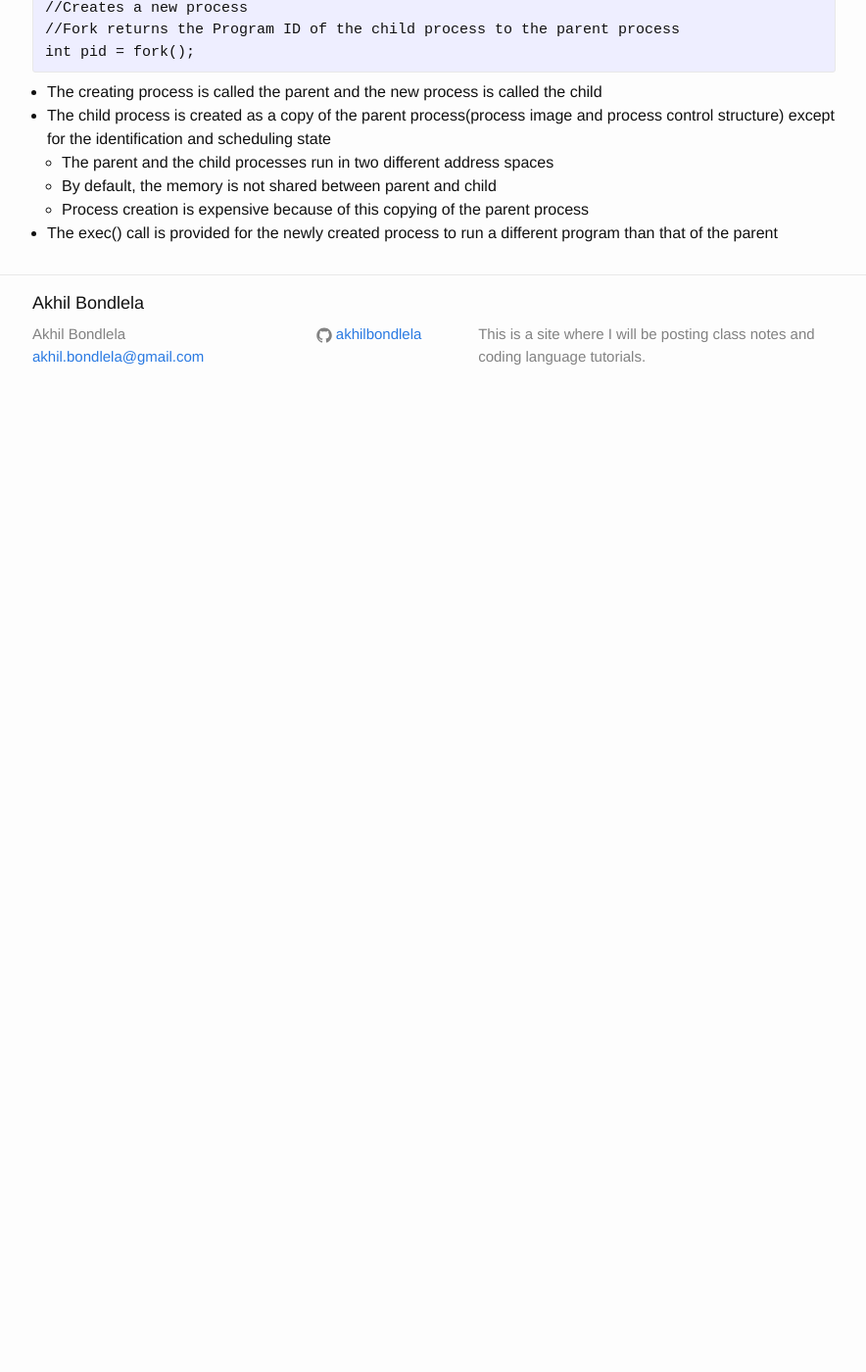
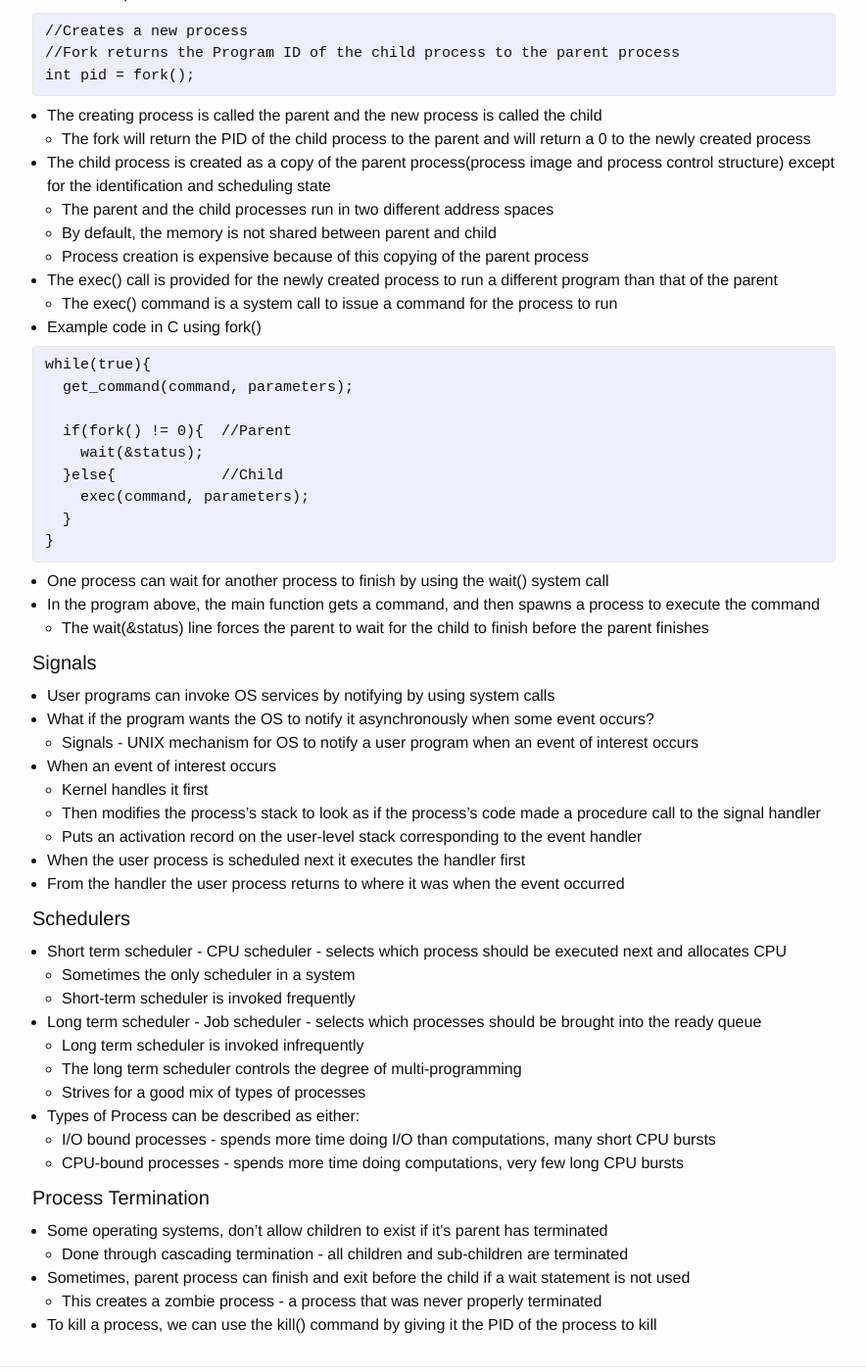
Before and after one commit to akhilbond/akhilbond.github.io, a Jekyll site: the page built from Courses/Intro_to_comp_systems/Intro_to_comp_systems.md, in a window 1280 px wide and 1400 px high, scrolled down 6643 px. Shown: the whole window at 98% size, without its empty margins (197-1081 px from the left). Built offline with Jekyll 4.4.1, drawn with Linux system fonts in a browser that asks for light colours; before the commit the page ends 7048 px from its top, so only the background shows below that; some of the changed text lies outside the part shown.

Commit message:
Lecuture 2/7/17

````diff
--- a/Courses/Intro_to_comp_systems/Intro_to_comp_systems.md
+++ b/Courses/Intro_to_comp_systems/Intro_to_comp_systems.md
@@ -265,6 +265,7 @@ APPLICATION (USER)
   - Accounting Information
 - For each process, the state is maintained in a *process control block(PCB)*
   - This is just data in the OS data space
+  - The process control block can also be called a *Process Table*
 
 #### Process Creation
 - How to create a process?
@@ -279,8 +280,61 @@ int pid = fork();
 ```
 
 - The creating process is called the parent and the new process is called the child
+  - The fork will return the PID of the child process to the parent and will return a 0 to the newly created process
 - The child process is created as a copy of the parent process(process image and process control structure) except for the identification and scheduling state
   - The parent and the child processes run in two different address spaces
   - By default, the memory is not shared between parent and child
   - Process creation is expensive because of this copying of the parent process
 - The exec() call is provided for the newly created process to run a different program than that of the parent
+  - The exec() command is a system call to issue a command for the process to run
+
+- Example code in C using fork()
+
+```C
+while(true){
+  get_command(command, parameters);
+
+  if(fork() != 0){  //Parent
+    wait(&status);
+  }else{            //Child
+    exec(command, parameters);
+  }
+}
+```
+
+- One process can wait for another process to finish by using the wait() system call
+- In the program above, the main function gets a command, and then spawns a process to execute the command
+  - The wait(&status) line forces the parent to wait for the child to finish before the parent finishes
+
+#### Signals
+
+- User programs can invoke OS services by notifying by using system calls
+- What if the program wants the OS to notify it asynchronously when some event occurs?
+  - Signals - UNIX mechanism for OS to notify a user program when an event of interest occurs
+- When an event of interest occurs
+  - Kernel handles it first
+  - Then modifies the process's stack to look as if the process's code made a procedure call to the signal handler
+  - Puts an activation record on the user-level stack corresponding to the event handler
+- When the user process is scheduled next it executes the handler first
+- From the handler the user process returns to where it was when the event occurred
+
+#### Schedulers
+
+- Short term scheduler - CPU scheduler - selects which process should be executed next and allocates CPU
+  - Sometimes the only scheduler in a system
+  - Short-term scheduler is invoked frequently
+- Long term scheduler - Job scheduler - selects which processes should be brought into the ready queue
+  - Long term scheduler is invoked infrequently
+  - The long term scheduler controls the degree of multi-programming
+  - Strives for a good mix of types of processes
+- Types of Process can be described as either:
+  - I/O bound processes - spends more time doing I/O than computations, many short CPU bursts
+  - CPU-bound processes - spends more time doing computations, very few long CPU bursts
+
+#### Process Termination
+
+- Some operating systems, don't allow children to exist if it's parent has terminated
+  - Done through cascading termination - all children and sub-children are terminated
+- Sometimes, parent process can finish and exit before the child if a wait statement is not used
+  - This creates a zombie process - a process that was never properly terminated
+- To kill a process, we can use the kill() command by giving it the PID of the process to kill
````
Also changed, not shown: Courses/Software_Engineering/softwareengineering.md (+4 -0 lines).
